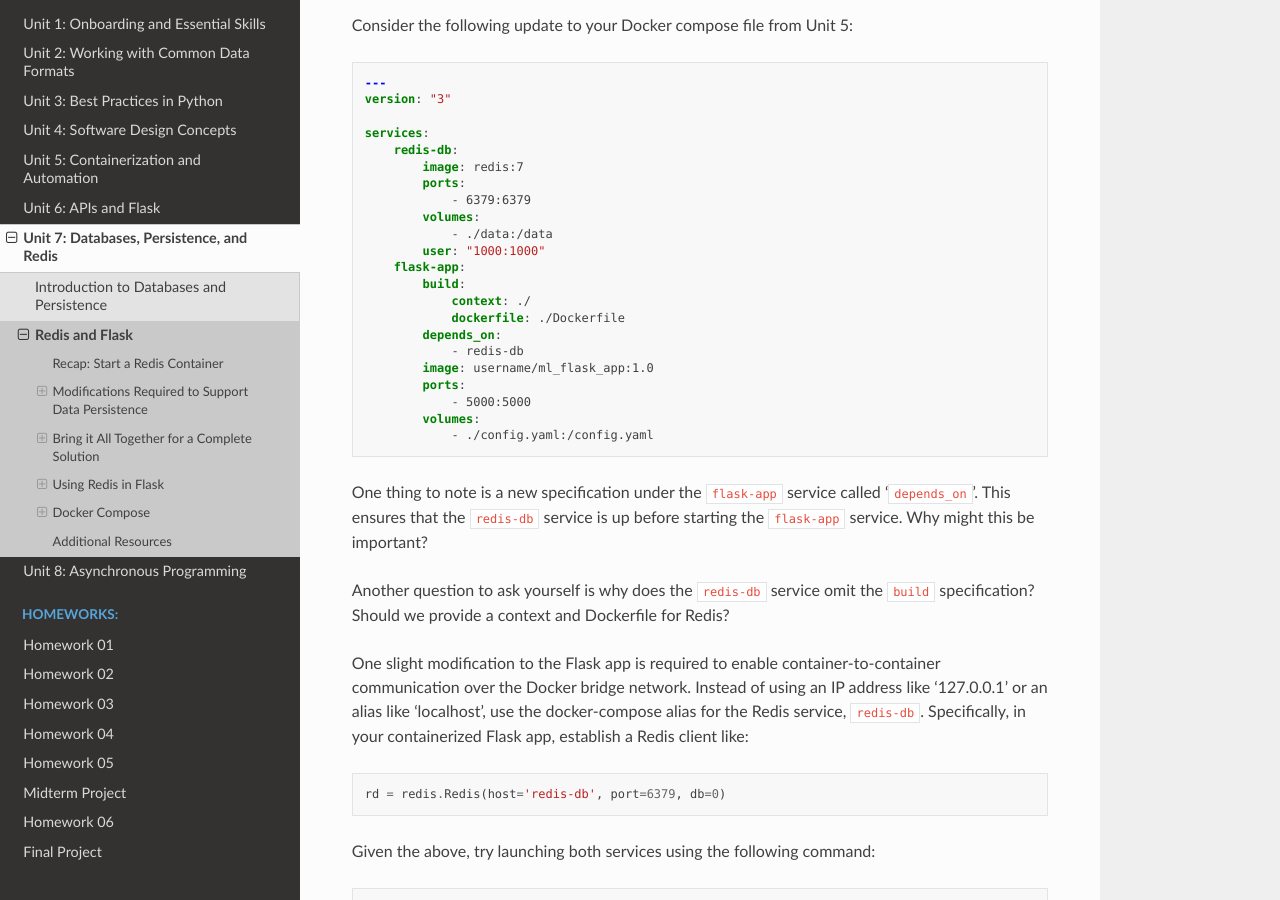
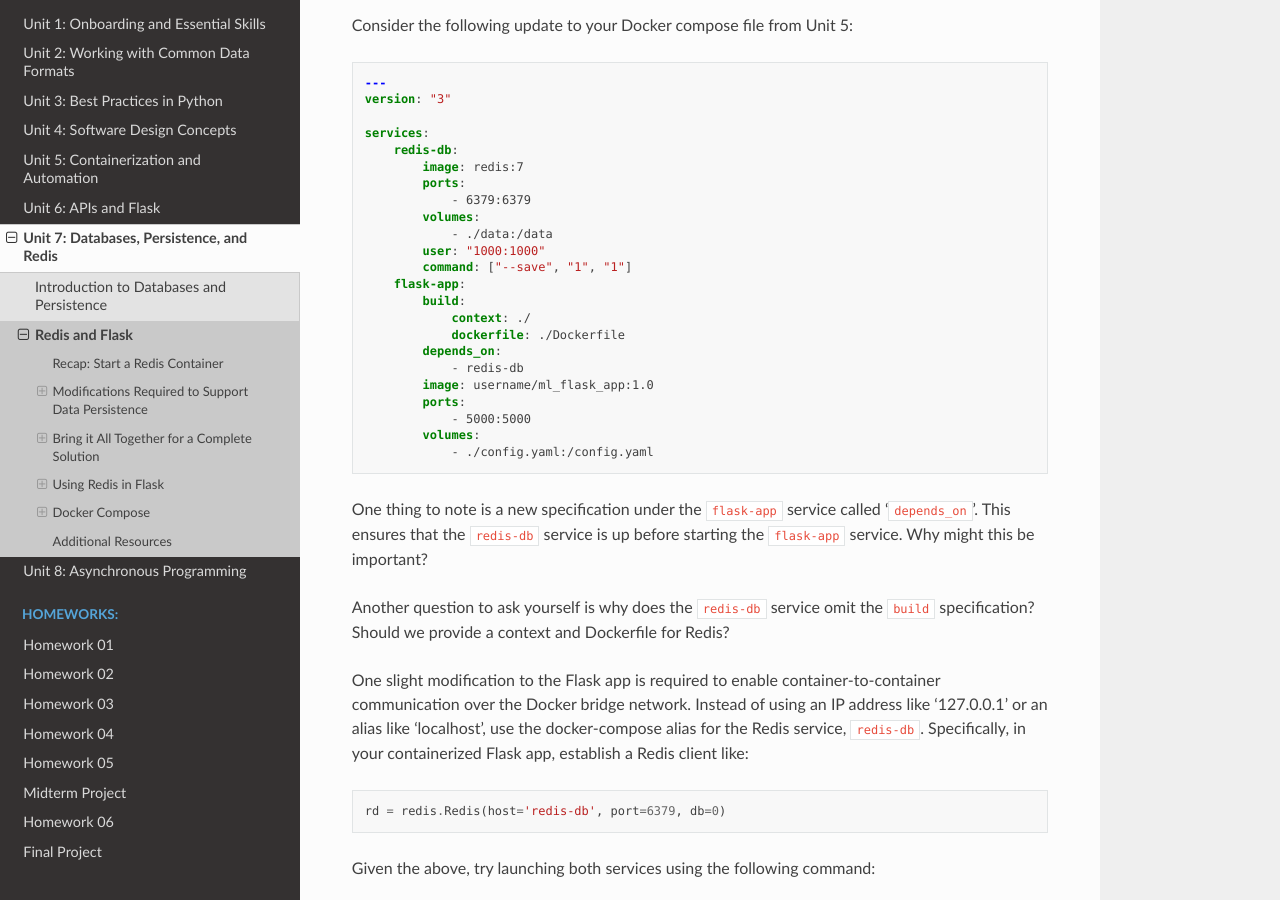
Before and after one commit to TACC/coe-332-sp24, a Sphinx documentation site: the page built from docs/unit07/redis_and_flask.rst, in a window 1280 px wide and 900 px high, scrolled down 6567 px. Built offline with Sphinx 7.4.7 and the Read the Docs theme 2.0.0, drawn with Linux system fonts in a browser that asks for light colours.

Commit message:
adding save command to redis docker compose file

```diff
--- a/docs/unit07/redis_and_flask.rst
+++ b/docs/unit07/redis_and_flask.rst
@@ -353,6 +353,7 @@ Consider the following update to your Docker compose file from Unit 5:
             volumes:
                 - ./data:/data
             user: "1000:1000"
+            command: ["--save", "1", "1"]
         flask-app:
             build:
                 context: ./
```
